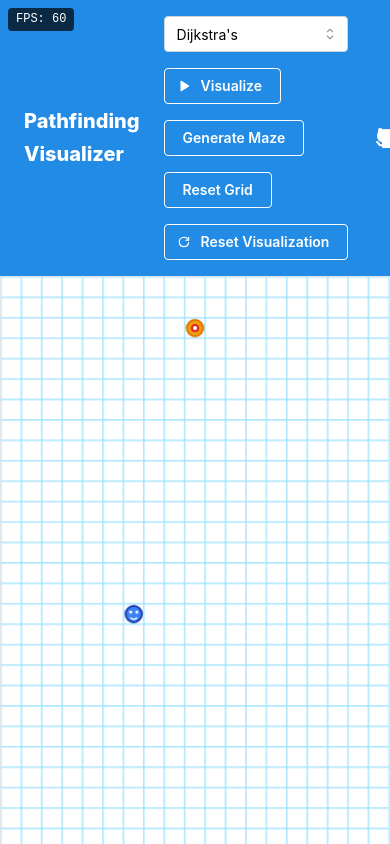
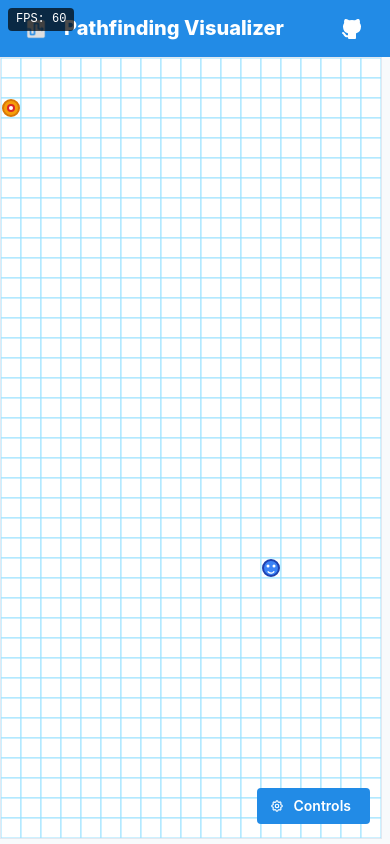
Before and after one commit to cheuyin/pathfinding-visualizer, a React (Vite) app: page / in a window 390 px wide. Built offline with nearby package versions, Linux system fonts and the light colour scheme.

Commit message:
feat: add controls modal for a mobile-first ui

```diff
--- a/src/app.tsx
+++ b/src/app.tsx
@@ -2,7 +2,7 @@ import '@mantine/core/styles.css';
 import { CanvasGrid } from '@/grid/components/canvas-grid';
 import { HeaderControls } from '@/ui';
 import './app.css';
-import { createTheme, MantineProvider, Stack } from '@mantine/core';
+import { createTheme, MantineProvider } from '@mantine/core';
 import { PathfindingAlgorithmRegistry } from '@/algorithms/pathfinding';
 import { useVisualizer } from './hooks/use-visualizer';
 import { useEffect, useRef, useState } from 'react';
@@ -30,38 +30,28 @@ export const App = () => {
   } = useVisualizer();
 
   const [headerHeight, setHeaderHeight] = useState(0);
-  const [windowHeight, setWindowHeight] = useState(window.innerHeight);
-  const [windowWidth, setWindowWidth] = useState(window.innerWidth);
-  const header = useRef<HTMLDivElement>(null);
+  const headerRef = useRef<HTMLDivElement>(null);
   const [selectedAlgorithm, setSelectedAlgorithm] =
     useState<PathfindingAlgorithmName>("Dijkstra's");
 
   useEffect(() => {
     const handleResize = () => {
-      setWindowHeight(window.innerHeight);
-      setWindowWidth(window.innerWidth);
-      if (header.current) {
-        setHeaderHeight(header.current.offsetHeight);
+      if (headerRef.current) {
+        setHeaderHeight(headerRef.current.offsetHeight);
       }
+      const numCols = Math.floor(window.innerWidth / CELL_SIZE_PX);
+      const numRows = Math.floor((window.innerHeight - (headerRef.current?.offsetHeight ?? 0)) / CELL_SIZE_PX);
+      setNumGridCols(numCols);
+      setNumGridRows(numRows);
     };
 
-    if (header.current) {
-      setHeaderHeight(header.current.offsetHeight);
-    }
+    handleResize();
 
     window.addEventListener('resize', handleResize);
     return () => {
       window.removeEventListener('resize', handleResize);
     };
-  }, []);
-
-  useEffect(() => {
-    const numCols = Math.floor(windowWidth / CELL_SIZE_PX);
-    const numRows = Math.floor((windowHeight - headerHeight) / CELL_SIZE_PX);
-    setNumGridCols(numCols);
-    setNumGridRows(numRows);
-    // eslint-disable-next-line react-hooks/exhaustive-deps
-  }, [windowHeight, windowWidth, headerHeight]);
+  }, [setNumGridCols, setNumGridRows]);
 
   const onAlgorithmSelection = (algorithm: PathfindingAlgorithmName) => {
     setSelectedAlgorithm(algorithm);
@@ -75,9 +65,8 @@ export const App = () => {
   return (
     <MantineProvider theme={theme}>
       <FPSCounter />
-      <Stack h={windowHeight} gap={0}>
       <HeaderControls
-          ref={header}
+        ref={headerRef}
         isVisualizing={isVisualizing}
         selectedAlgorithm={selectedAlgorithm}
         onSelectAlgorithm={onAlgorithmSelection}
@@ -86,6 +75,7 @@ export const App = () => {
         onResetGrid={resetGrid}
         onResetVisualization={resetVisualization}
       />
+      <div style={{ paddingTop: headerHeight }}>
         <CanvasGrid
           grid={grid}
           isVisualizing={isVisualizing}
@@ -94,7 +84,7 @@ export const App = () => {
           onSetTargetCoord={updateTarget}
           onSetWall={setWall}
         />
-      </Stack>
+      </div>
     </MantineProvider>
   );
 };
--- /dev/null
+++ b/src/ui/header-controls/controls-modal.tsx
@@ -0,0 +1,68 @@
+import { Modal, Select, Button, Stack } from '@mantine/core';
+import { IconPlayerPlayFilled, IconReload } from '@tabler/icons-react';
+import { PathfindingAlgorithmRegistry } from '@/algorithms/pathfinding';
+
+type PathfindingAlgorithmName = keyof typeof PathfindingAlgorithmRegistry;
+
+interface ControlsModalProps {
+  isOpen: boolean;
+  onClose: () => void;
+  isVisualizing: boolean;
+  selectedAlgorithm: PathfindingAlgorithmName;
+  onSelectAlgorithm: (id: PathfindingAlgorithmName) => void;
+  onVisualize: () => void;
+  onGenerateMaze: () => void;
+  onResetGrid: () => void;
+  onResetVisualization: () => void;
+}
+
+export const ControlsModal: React.FC<ControlsModalProps> = ({
+  isOpen,
+  onClose,
+  isVisualizing,
+  selectedAlgorithm,
+  onSelectAlgorithm,
+  onVisualize,
+  onGenerateMaze,
+  onResetGrid,
+  onResetVisualization,
+}) => {
+  const pathfindingOptions = Object.keys(
+    PathfindingAlgorithmRegistry,
+  ) as PathfindingAlgorithmName[];
+
+  return (
+    <Modal opened={isOpen} onClose={onClose} title="Controls">
+      <Stack>
+        <Select
+          label="Algorithm"
+          onChange={(value) => value && onSelectAlgorithm(value as PathfindingAlgorithmName)}
+          disabled={isVisualizing}
+          data={pathfindingOptions}
+          value={selectedAlgorithm}
+          allowDeselect={false}
+        />
+        <Button
+          onClick={onVisualize}
+          disabled={isVisualizing}
+          leftSection={<IconPlayerPlayFilled size={14} />}
+        >
+          Visualize
+        </Button>
+        <Button onClick={onGenerateMaze} disabled={isVisualizing}>
+          Generate Maze
+        </Button>
+        <Button onClick={onResetGrid} disabled={isVisualizing}>
+          Reset Grid
+        </Button>
+        <Button
+          onClick={onResetVisualization}
+          disabled={isVisualizing}
+          leftSection={<IconReload size={14} />}
+        >
+          Reset Visualization
+        </Button>
+      </Stack>
+    </Modal>
+  );
+};
--- a/src/ui/header-controls/header-controls.tsx
+++ b/src/ui/header-controls/header-controls.tsx
@@ -1,7 +1,9 @@
-import { forwardRef } from 'react';
-import { Select, Button, Flex, Text, Group, ActionIcon } from '@mantine/core';
-import { IconPlayerPlayFilled, IconReload, IconBrandGithubFilled } from '@tabler/icons-react';
+import { forwardRef, useState } from 'react';
+import { Text, Group, ActionIcon, Affix, Button, Image } from '@mantine/core';
+import { IconBrandGithubFilled, IconSettings } from '@tabler/icons-react';
 import { PathfindingAlgorithmRegistry } from '@/algorithms/pathfinding';
+import { ControlsModal } from './controls-modal';
+import favicon from '/favicon.png';
 
 type PathfindingAlgorithmName = keyof typeof PathfindingAlgorithmRegistry;
 
@@ -28,64 +30,70 @@ export const HeaderControls = forwardRef<HTMLDivElement, HeaderControlsProps>(
     },
     ref,
   ) => {
-    const pathfindingOptions = Object.keys(
-      PathfindingAlgorithmRegistry,
-    ) as PathfindingAlgorithmName[];
+    const [isModalOpen, setIsModalOpen] = useState(false);
 
     return (
-      <Flex ref={ref} align="center" gap="24" bg="blue" py={16} px={24} justify="space-between">
-        <Flex align="center" gap={24}>
+      <>
+        <div
+          ref={ref}
+          style={{
+            position: 'absolute',
+            top: 0,
+            left: 0,
+            right: 0,
+            zIndex: 1,
+            background: '#228be6', // Mantine default blue
+          }}
+        >
+          <Group justify="space-between" align="center" style={{ padding: '12px 24px' }}>
+            <Group align="center">
+              <Image
+                src={favicon}
+                alt="Logo"
+                width={24}
+                height={24}
+                style={{
+                  filter: 'grayscale(1) brightness(1.5) contrast(1.2)',
+                }}
+              />
               <Text size="xl" fw={800} c="white">
                 Pathfinding Visualizer
               </Text>
-          <Group>
-            <Select
-              onChange={(value) => value && onSelectAlgorithm(value as PathfindingAlgorithmName)}
-              disabled={isVisualizing}
-              data={pathfindingOptions}
-              value={selectedAlgorithm}
-              allowDeselect={false}
-            />
-            <Button
-              color="white"
-              variant="outline"
-              onClick={onVisualize}
-              disabled={isVisualizing}
-              leftSection={<IconPlayerPlayFilled size={14} />}
-            >
-              Visualize
-            </Button>
-            <Button
-              variant="outline"
-              onClick={onGenerateMaze}
-              disabled={isVisualizing}
-              color="white"
-            >
-              Generate Maze
-            </Button>
-            <Button variant="outline" color="white" onClick={onResetGrid} disabled={isVisualizing}>
-              Reset Grid
-            </Button>
-            <Button
-              color="white"
-              variant="outline"
-              onClick={onResetVisualization}
-              disabled={isVisualizing}
-              leftSection={<IconReload size={14} />}
-            >
-              Reset Visualization
-            </Button>
             </Group>
-        </Flex>
             <ActionIcon
               component="a"
               href="https://github.com/cheuyin/pathfinding-visualizer"
               target="_blank"
               rel="noopener noreferrer"
+              variant="transparent"
+              c="white"
             >
               <IconBrandGithubFilled />
             </ActionIcon>
-      </Flex>
+          </Group>
+        </div>
+
+        <Affix position={{ bottom: 20, right: 20 }}>
+          <Button
+            onClick={() => setIsModalOpen(true)}
+            leftSection={<IconSettings size={14} />}
+          >
+            Controls
+          </Button>
+        </Affix>
+
+        <ControlsModal
+          isOpen={isModalOpen}
+          onClose={() => setIsModalOpen(false)}
+          isVisualizing={isVisualizing}
+          selectedAlgorithm={selectedAlgorithm}
+          onSelectAlgorithm={onSelectAlgorithm}
+          onVisualize={onVisualize}
+          onGenerateMaze={onGenerateMaze}
+          onResetGrid={onResetGrid}
+          onResetVisualization={onResetVisualization}
+        />
+      </>
     );
   },
 );
```
Lines whose indentation alone changed are shown as unchanged.
